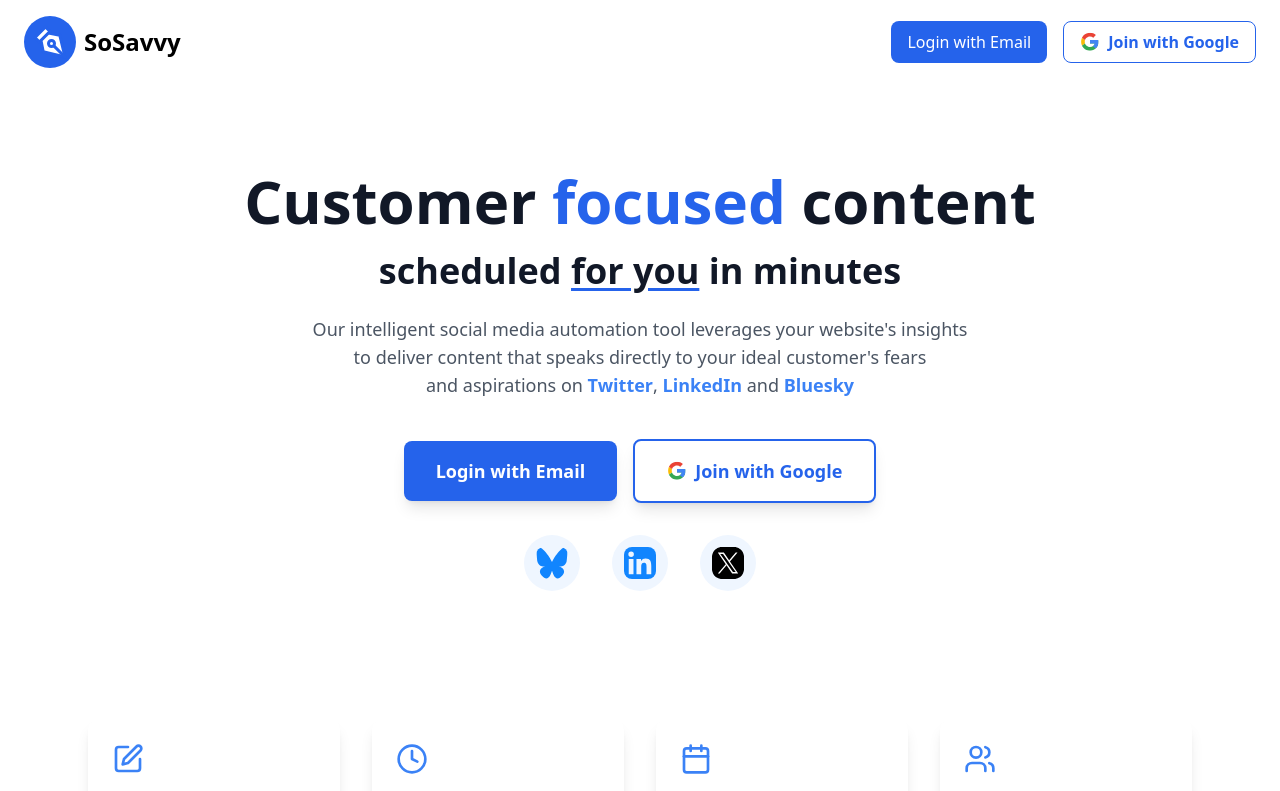
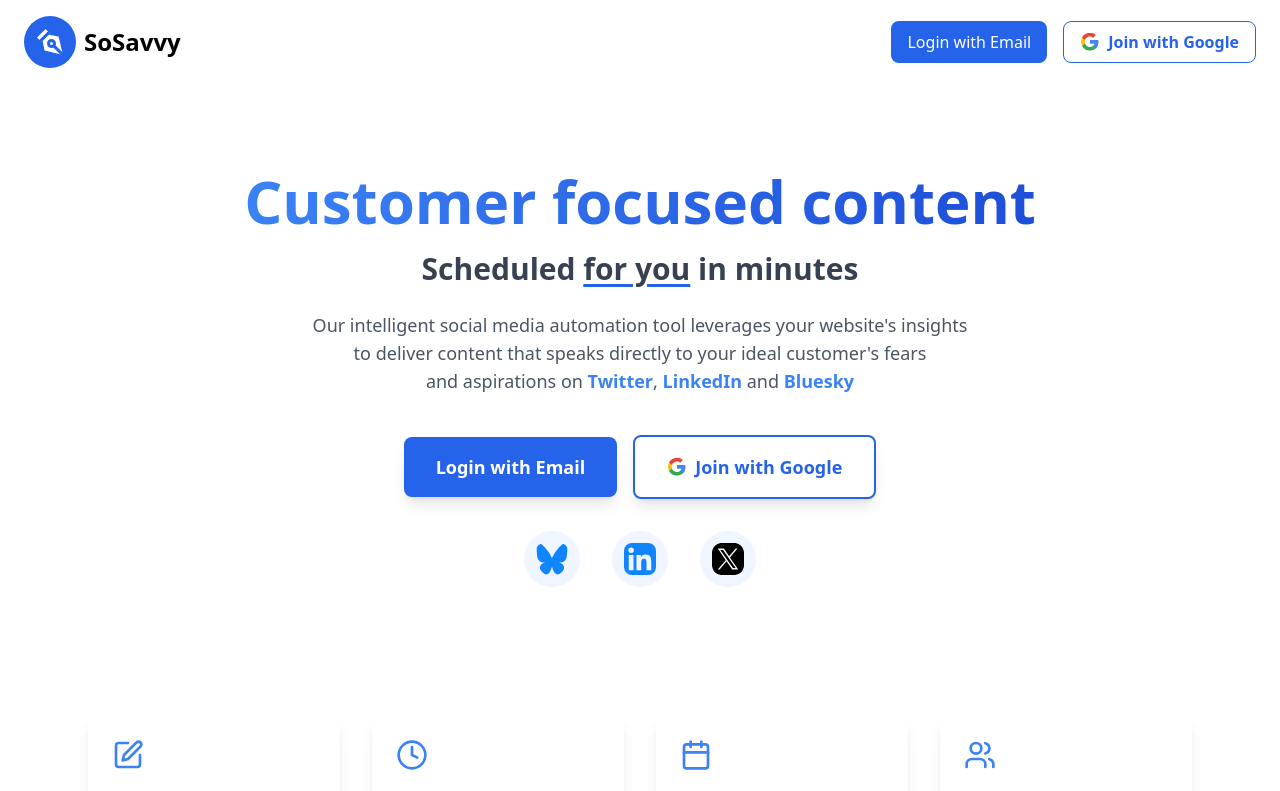
Before and after one commit to OluStayhired/sb1-hfuaews3_2025June05, a React (Vite) app: page / in a window 1280 px wide. Shown: the top 791 px of the page. Built offline with nearby package versions, Linux system fonts and the light colour scheme.

Commit message:
final changes to the landing page hero text

```diff
--- a/src/pages/LandingPage.tsx
+++ b/src/pages/LandingPage.tsx
@@ -76,11 +76,13 @@ function LandingPage() {
 
       <main className="max-w-6xl mx-auto px-6 pt-20 pb-32">
         <div className="text-center">
-          <h1 className="text-6xl font-bold text-gray-900 leading-tight mb-3">
-            Customer <> <span className="text-blue-600">focused</span> content </>
+          <h1 className="text-6xl font-bold leading-tight mb-3">
+            <span className="inline-block bg-gradient-to-r from-blue-500 to-blue-700 text-transparent bg-clip-text">Customer focused content</span>
           </h1>
 
-        <p className="text-4xl text-gray-900 font-bold mb-6">scheduled <> <span className="text-gray-900 underline underline-offset-4" style={{ textDecorationColor: '#2563eb' }}>for you</span></> in minutes</p>
+        <p className="text-3xl text-gray-700 font-semibold mb-6"> {/* Reduced size, lighter gray, semibold */}
+    Scheduled <span className="underline underline-offset-4" style={{ textDecorationColor: '#2563eb' }}>for you</span> in minutes
+      </p>
           <p className="text-lg text-gray-600 mb-10 max-w-2xl mx-auto">
             Our intelligent social media automation tool leverages your website's insights <br/>
              to deliver content that speaks directly to your ideal customer's fears <br/>
```
